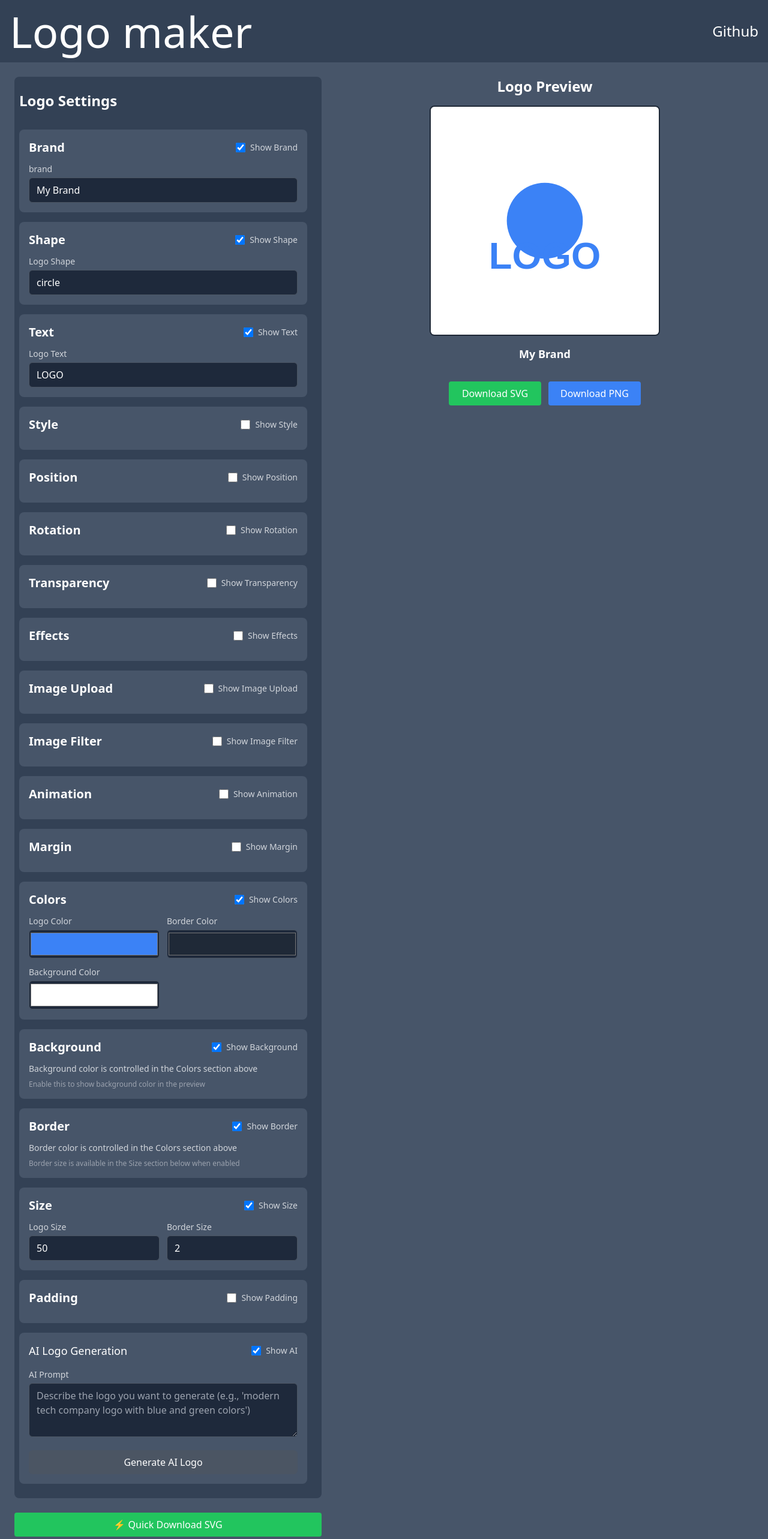
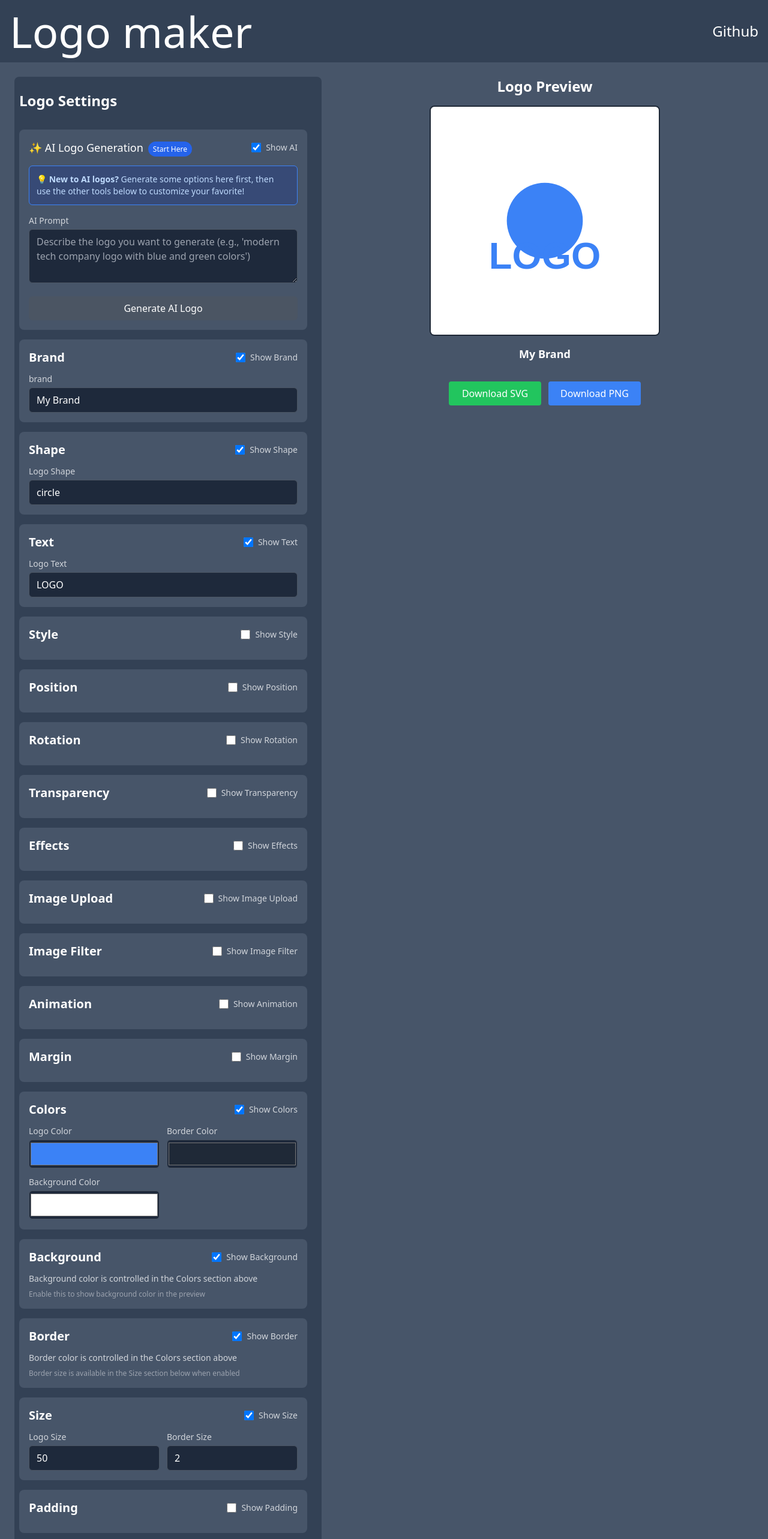
Before and after one commit to ChrisForti/react-logo-maker, a React (Vite) app: page / in a window 1280 px wide. Shown: the top 2566 px of the page at 60% size. Built offline with nearby package versions, Linux system fonts and the light colour scheme.

Commit message:
Moved ai gen to the top of sidebar

```diff
--- a/src/components/EditPane.tsx
+++ b/src/components/EditPane.tsx
@@ -222,6 +222,72 @@ export default function EditPane({
   return (
     <div className="flex flex-col gap-4 rounded-lg bg-slate-700 p-6 pl-2 text-left">
       <h1 className="mb-4 text-2xl font-bold text-white">Logo Settings</h1>
+
+      {/* AI Generation Section - Start Here! */}
+      <div className="rounded-lg bg-slate-600 p-4">
+        <div className="flex items-center justify-between">
+          <h3 className="text-lg font-medium text-white">
+            ✨ AI Logo Generation
+            <span className="ml-2 rounded-full bg-blue-600 px-2 py-1 text-xs text-white">
+              Start Here
+            </span>
+          </h3>
+          <Toggle
+            label="AI"
+            checked={showAiGeneration}
+            onChange={setShowAiGeneration}
+          />
+        </div>
+        {showAiGeneration && (
+          <div className="mt-4 space-y-4">
+            {/* Helpful instruction note */}
+            <div className="rounded-md border border-blue-500 bg-blue-900 bg-opacity-40 p-3">
+              <p className="text-sm text-blue-200">
+                💡 <strong>New to AI logos?</strong> Generate some options here
+                first, then use the other tools below to customize your
+                favorite!
+              </p>
+            </div>
+            <div>
+              <label className="mb-1 block text-sm font-medium text-gray-300">
+                {aiInput.label}
+              </label>
+              <textarea
+                value={aiInput.value}
+                onChange={(event) => aiInput.setValue(event.target.value)}
+                placeholder="Describe the logo you want to generate (e.g., 'modern tech company logo with blue and green colors')"
+                rows={3}
+                className="w-full rounded-md border border-gray-600 bg-slate-800 px-3 py-2 text-white focus:outline-none focus:ring-2 focus:ring-blue-500"
+              />
+            </div>
+            <button
+              type="button"
+              onClick={handleGenerateAI}
+              disabled={isGenerating || !aiInput.value.trim()}
+              className="w-full rounded-md bg-purple-600 px-4 py-2 text-white hover:bg-purple-700 focus:outline-none focus:ring-2 focus:ring-purple-500 disabled:cursor-not-allowed disabled:bg-gray-600"
+            >
+              {isGenerating ? "Generating..." : "Generate AI Logo"}
+            </button>
+
+            {/* Gallery View Button */}
+            {aiGeneratedImages.length > 0 && (
+              <button
+                onClick={onOpenGalleryModal}
+                className="flex w-full items-center justify-center gap-2 rounded-lg bg-blue-600 px-4 py-3 font-medium text-white transition-colors hover:bg-blue-700"
+              >
+                🖼️ View All {aiGeneratedImages.length} AI Logos in Gallery
+              </button>
+            )}
+
+            <AIImageGallery
+              images={aiGeneratedImages}
+              onSelectImage={handleSelectAILogo}
+              onClearImages={handleClearAIImages}
+              selectedImage={selectedAiImage}
+            />
+          </div>
+        )}
+      </div>
 
       {/* Brand Section */}
       <div className="rounded-lg bg-slate-600 p-4">
@@ -659,59 +725,6 @@ export default function EditPane({
           </div>
         )}
       </div>
-
-      {/* AI Generation Section */}
-      <div className="rounded-lg bg-slate-600 p-4">
-        <div className="flex items-center justify-between">
-          <h3 className="text-lg font-medium text-white">AI Logo Generation</h3>
-          <Toggle
-            label="AI"
-            checked={showAiGeneration}
-            onChange={setShowAiGeneration}
-          />
-        </div>
-        {showAiGeneration && (
-          <div className="mt-4 space-y-4">
-            <div>
-              <label className="mb-1 block text-sm font-medium text-gray-300">
-                {aiInput.label}
-              </label>
-              <textarea
-                value={aiInput.value}
-                onChange={(event) => aiInput.setValue(event.target.value)}
-                placeholder="Describe the logo you want to generate (e.g., 'modern tech company logo with blue and green colors')"
-                rows={3}
-                className="w-full rounded-md border border-gray-600 bg-slate-800 px-3 py-2 text-white focus:outline-none focus:ring-2 focus:ring-blue-500"
-              />
-            </div>
-            <button
-              type="button"
-              onClick={handleGenerateAI}
-              disabled={isGenerating || !aiInput.value.trim()}
-              className="w-full rounded-md bg-purple-600 px-4 py-2 text-white hover:bg-purple-700 focus:outline-none focus:ring-2 focus:ring-purple-500 disabled:cursor-not-allowed disabled:bg-gray-600"
-            >
-              {isGenerating ? "Generating..." : "Generate AI Logo"}
-            </button>
-
-            {/* Gallery View Button */}
-            {aiGeneratedImages.length > 0 && (
-              <button
-                onClick={onOpenGalleryModal}
-                className="flex w-full items-center justify-center gap-2 rounded-lg bg-blue-600 px-4 py-3 font-medium text-white transition-colors hover:bg-blue-700"
-              >
-                🖼️ View All {aiGeneratedImages.length} AI Logos in Gallery
-              </button>
-            )}
-
-            <AIImageGallery
-              images={aiGeneratedImages}
-              onSelectImage={handleSelectAILogo}
-              onClearImages={handleClearAIImages}
-              selectedImage={selectedAiImage}
-            />
-          </div>
-        )}
-      </div>
     </div>
   );
 }
```
